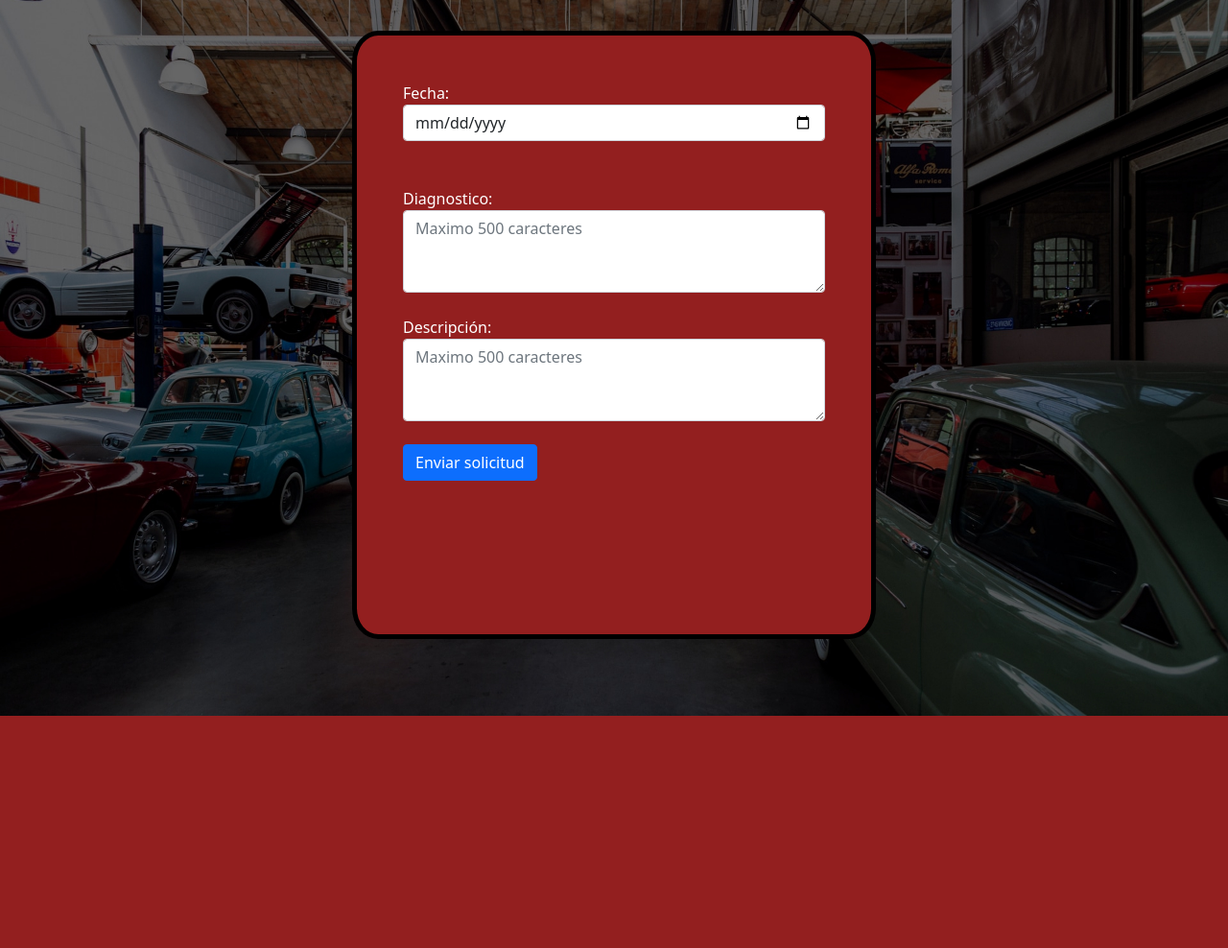
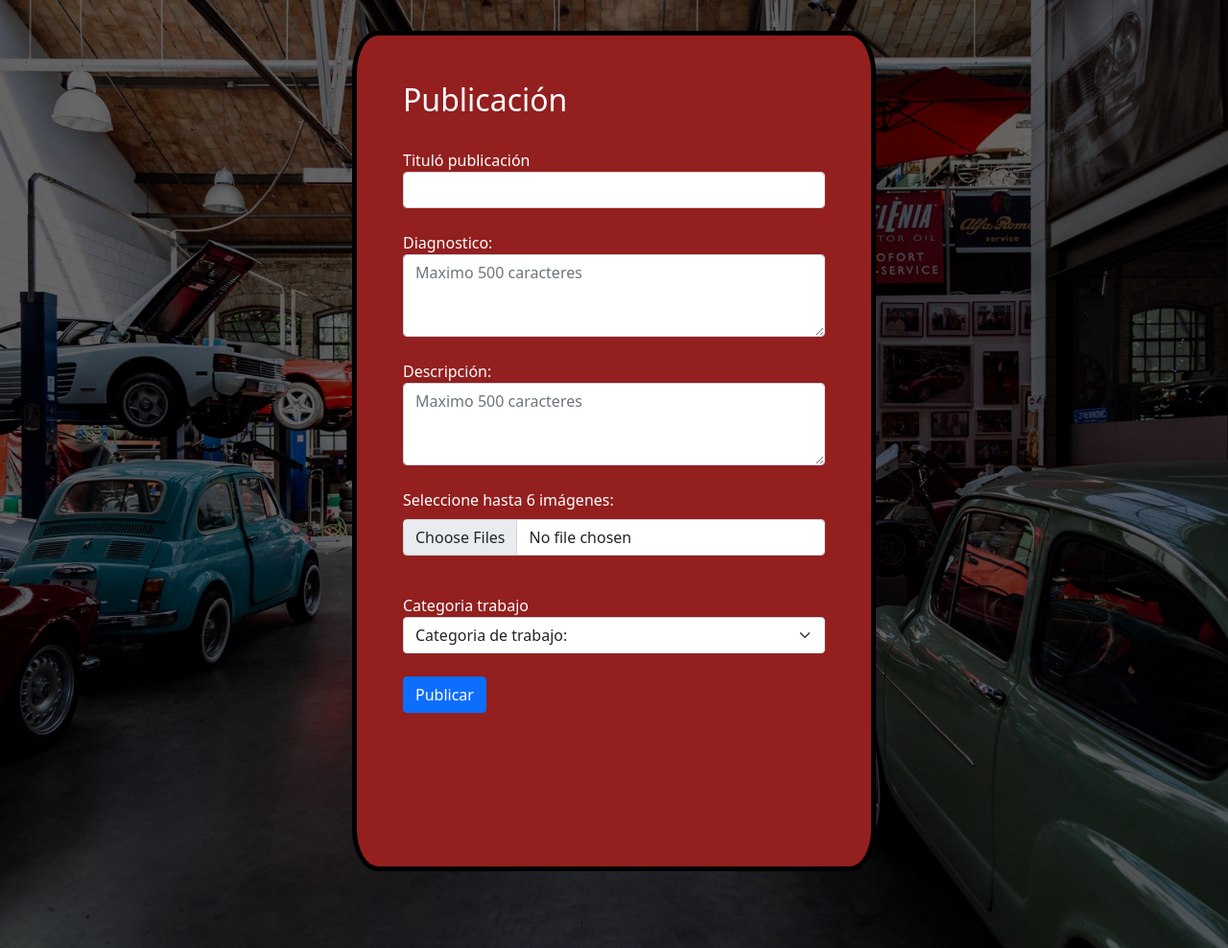
Before and after one commit to OctaneMv33/Proyecto-Semestral-Web, a Django app: page /trabajo in a window 1280 px wide. Shown: the part 66-1054 px from the top of the page at 96% size. Before the commit the page ends 812 px from the top, so only its background shows below. Run offline with Django 4.2, Linux system fonts and the light colour scheme.

Commit message:
publicacion.html

```diff
--- a/RayoMakween/AppPrincipal/templates/trabajo.html
+++ b/RayoMakween/AppPrincipal/templates/trabajo.html
@@ -5,16 +5,31 @@
             <div class="col-md-3"></div>
             <div class="col-md-6">
                 <div class="solicitud">
-                    <label for="date">Fecha: </label>
-                    <input type="date" name="fecha" id="fechaId" textarea class="form-control">
-                    <br><br>
+                    <H2>Publicación</H2>
+                    <br>
+                    <label for="text">Tituló publicación</label>
+                    <input type="text" id="tituloId" class="form-control">
+                    <br>
                     <label for="text" id="DiagId">Diagnostico:</label>
                     <textarea class="form-control" id="diagId" rows="3" placeholder="Maximo 500 caracteres"></textarea>
                     <br>
                     <label for="text" id="Descrip">Descripción:</label>
                     <textarea class="form-control" id="DesId" rows="3" placeholder="Maximo 500 caracteres"></textarea>
                     <br>
-                    <button type="submit" id="enviarId" class="btn btn-primary">Enviar solicitud</button>
+                    <div class="mb-3">
+                        <label for="formFile" class="form-label">Seleccione hasta 6 imágenes:</label>
+                        <input class="form-control" type="file" id="formFile" multiple accept="image/*" max="6">
+                    </div>
+                    <br>
+                    <label for="text">Categoria trabajo</label>
+                    <select class="form-select" aria-label="Default select example">
+                        <option selected>Categoria de trabajo: </option>
+                        <option value="1">One</option>
+                        <option value="2">Two</option>
+                        <option value="3">Three</option>
+                    </select>
+                    <br>
+                    <button type="submit" id="publicarId" class="btn btn-primary">Publicar</button>
                 </div>
             </div>
             <div class="col-md-3"></div>
```
